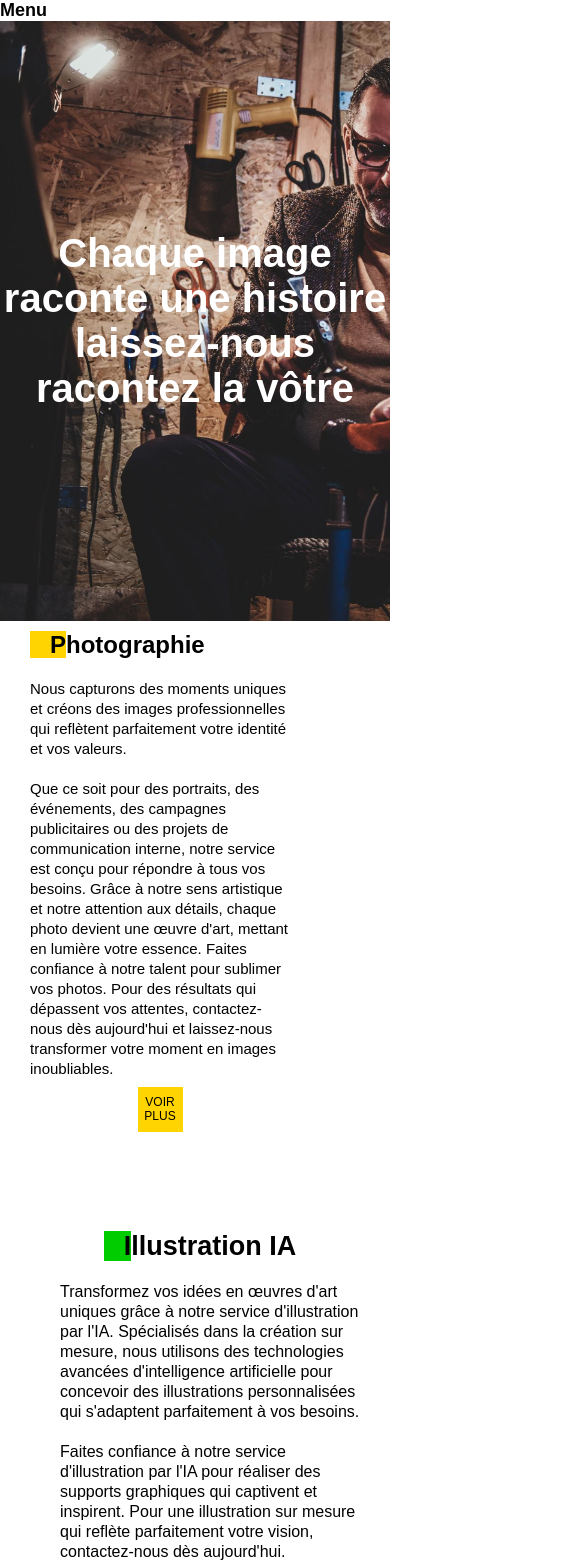
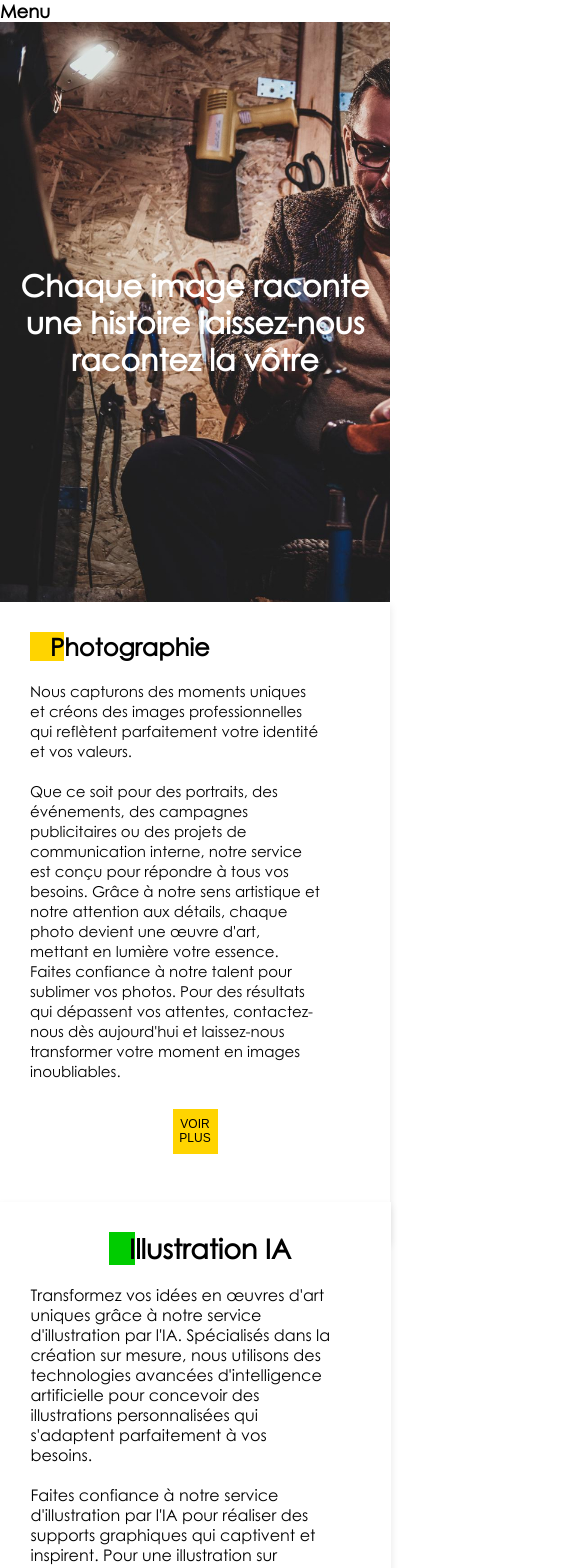
Before and after one commit to JfraZ08/front_Pixel_Reality, a Vue app: page / in a window 390 px wide. Shown: the top 1568 px of the page, 585 px wide, since content can reach past the window. Built offline with nearby package versions, Linux system fonts and the light colour scheme.

Commit message:
style tableau admin et responsive accueil

```diff
--- a/src/App.vue
+++ b/src/App.vue
@@ -52,6 +52,20 @@ export default {
 </script>
 
 <style>
+
+@font-face {
+  font-family: 'Century Gothic';
+  src: url('../src/assets/fonts/centurygothic.ttf'),
+       url('../src/assets/fonts/centurygothic_bold.ttf');
+}
+body {
+  font-family: 'Century Gothic', sans-serif;
+}
+
+h1, h2, h3 {
+  font-family: 'Century Gothic', sans-serif;
+  font-weight: bold;
+}
 header {
     display: flex;
     justify-content: center;
--- a/src/admin/views/AdminDrone.vue
+++ b/src/admin/views/AdminDrone.vue
@@ -1,3 +1,72 @@
+<style>
+table {
+    border-collapse: collapse;
+    width: 100%;
+    margin: 20px 0;
+    font-family: Arial, sans-serif;
+    box-shadow: 0 2px 3px rgba(0, 0, 0, 0.1);
+}
+
+th, td {
+    border: 1px solid #dddddd;
+    text-align: center;
+    padding: 8px;
+}
+
+th {
+    background-color: #f2f2f2;
+    color: #333;
+    font-weight: bold;
+}
+
+tbody tr:nth-child(even) {
+    background-color: #f9f9f9;
+}
+
+tbody tr:hover {
+    background-color: #f1f1f1;
+}
+
+.maj {
+    background-color: #4CAF50;
+    color: white;
+    width: 80px;
+    height: 30px;
+    border: none;
+    cursor: pointer;
+    transition: all 0.3s ease;
+    border-radius: 5px;
+}
+
+.maj:hover {
+    background-color: #45a049;
+    box-shadow: 0 12px 16px 0 rgba(0, 0, 0, 0.24), 0 17px 50px 0 rgba(0, 0, 0, 0.19);
+}
+
+.delete {
+    background-color: #f44336;
+    color: white;
+    width: 80px;
+    height: 30px;
+    border: none;
+    cursor: pointer;
+    transition: all 0.3s ease;
+    border-radius: 5px;
+}
+
+.delete:hover {
+    background-color: #e31b0c;
+    box-shadow: 0 12px 16px 0 rgba(0, 0, 0, 0.24), 0 17px 50px 0 rgba(0, 0, 0, 0.19);
+}
+
+.table_edit, .table_delete, .table_name, .table_name_sous, .table_description, .table_description_sous {
+    width: 150px;
+    max-width: 150px;
+    word-wrap: break-word;
+}
+</style>
+
+
 <template>
     <div>
         <h2>Ajout d'un nouveau drone</h2>
@@ -18,18 +87,21 @@
         <table>
             <thead>
                 <tr>
-                    <th>Nom</th>
-                    <th>Description</th>
-                    <th>Actions</th>
+                    <th class="table_name">Nom</th>
+                    <th class="table_description">Description</th>
+                    <th class="table_edit">Modifier</th>
+                    <th class="table_delete">Supprimer</th>
                 </tr>
             </thead>
             <tbody>
                 <tr v-for="drone in drones" :key="drone.id_drone">
-                    <td>{{ drone.nom }}</td>
-                    <td>{{ drone.description }}</td>
-                    <td>
-                        <button @click="editDrone(drone)">Modifier</button>
-                        <button @click="deleteDrone(drone.id_drone)">Supprimer</button>
+                    <td class="table_name_sous">{{ drone.nom }}</td>
+                    <td class="table_description_sous">{{ drone.description }}</td>
+                    <td class="table_edit_sous">
+                        <button class="maj" @click="editDrone(drone)">Modifier</button>
+                    </td>
+                    <td class="table_delete_sous">
+                        <button class="delete" @click="deleteDrone(drone.id_drone)">Supprimer</button>
                     </td>
                 </tr>
             </tbody>
--- a/src/views/HomeView.vue
+++ b/src/views/HomeView.vue
@@ -383,4 +383,43 @@ button a{
   color: black;
 }
 
+/* Responsive styling */
+@media (max-width: 768px) {
+  .photo, .paysage, .logiciel, .qrcode {
+    justify-content: center;
+    align-items: center;
+  }
+
+  .photo_sous, .paysage_sous, .logiciel_sous, .qrcode_sous {
+    width: 90%;
+    max-width: 90%;
+    padding: 20px;
+    margin: 20px 0;
+    box-shadow: 0 4px 8px rgba(0, 0, 0, 0.1);
+  }
+
+  .second_photo, .second_form, .second_logiciel, .second_qrcode {
+    display: none;
+  }
+
+  .manuel h1 {
+    font-size: 30px;
+    padding: 10px;
+  }
+
+  .text_photo, .text_paysage, .text_logiciel, .text_qrcode {
+    width: auto;
+    margin-left: 10px;
+    margin-right: 10px;
+  }
+
+  .button {
+    width: 100%;
+    justify-content: center;
+    align-items: center;
+    margin-top: 20px;
+  }
+}
+
+
 </style>
```
Also changed, not shown: src/assets/fonts/centurygothic.ttf (added), src/assets/fonts/centurygothic_bold.ttf (added).
